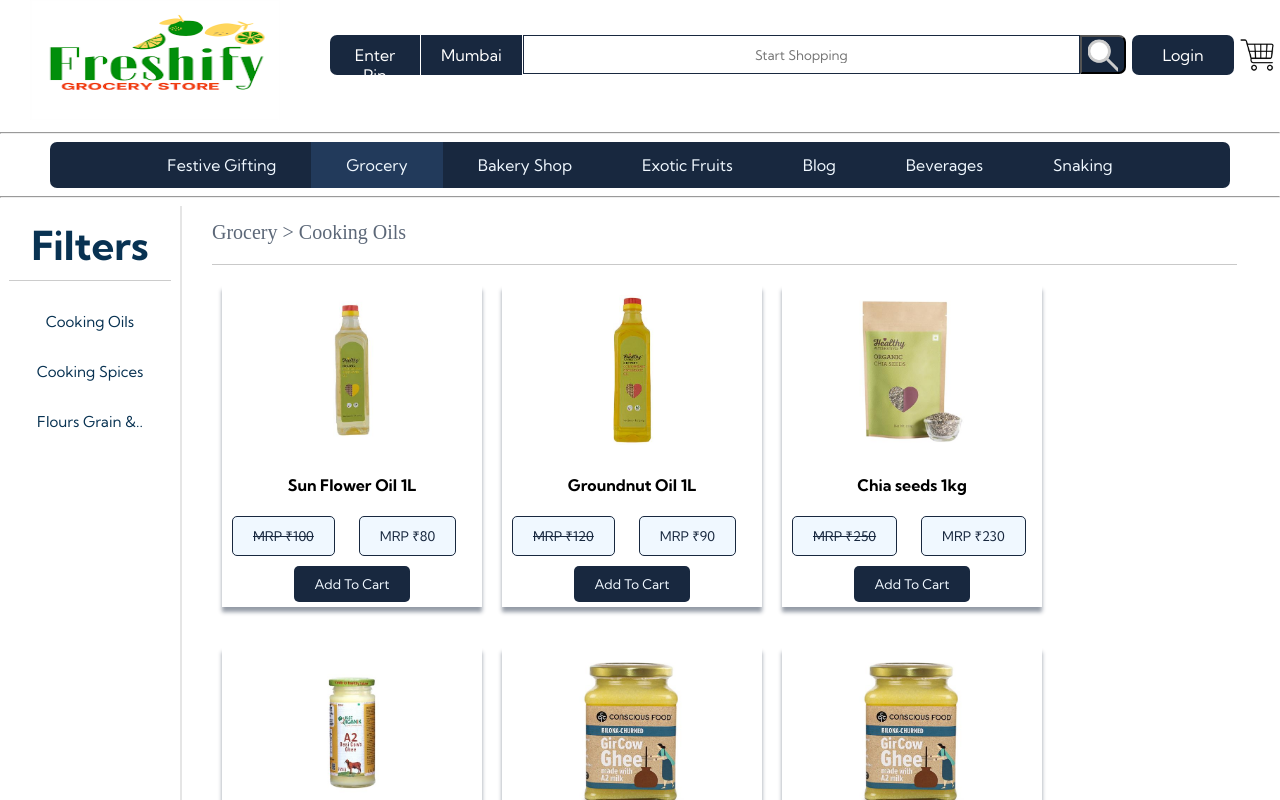
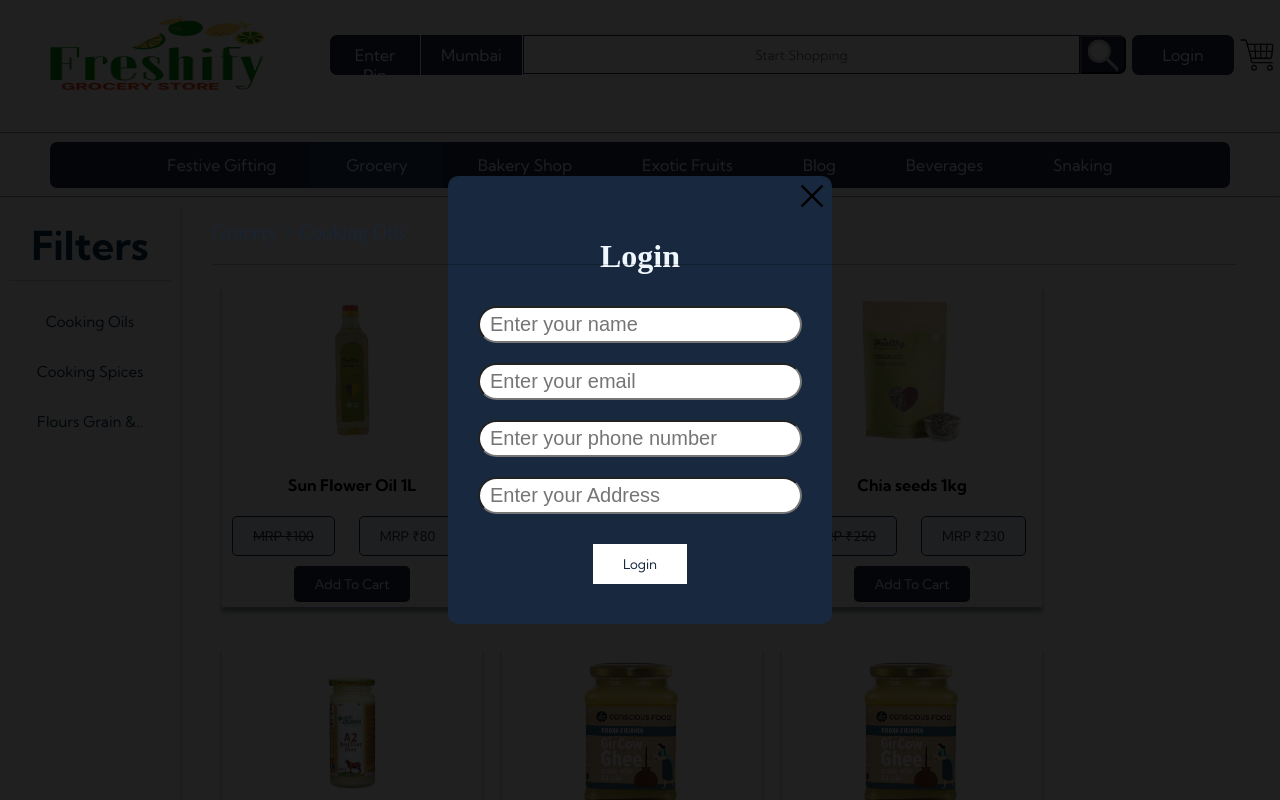
Before and after one commit to GauriTh06/icp9.0-html-css-js-github-group-project-3, a plain HTML site: page pages/grocery/cookingoil.html in a window 1280 px wide. Both pictures are taken after a click on the button "Login". Shown: the top 800 px of the page. Drawn offline with Linux system fonts and the light colour scheme; a web font is replaced by a local one.

Commit message:
javascript added

```diff
--- a/pages/grocery/cookingoil.html
+++ b/pages/grocery/cookingoil.html
@@ -215,5 +215,16 @@
         </table>
 
     </footer>
+    <script>
+        function openModal() {
+            const overlayElement = document.getElementById('overlay');
+            overlayElement.style.display = 'flex';
+        }
+
+        function closeModal() {
+            const overlayElement = document.getElementById("overlay");
+            overlayElement.style.display = "none";
+        }
+    </script>
 </body>
 </html>
```
